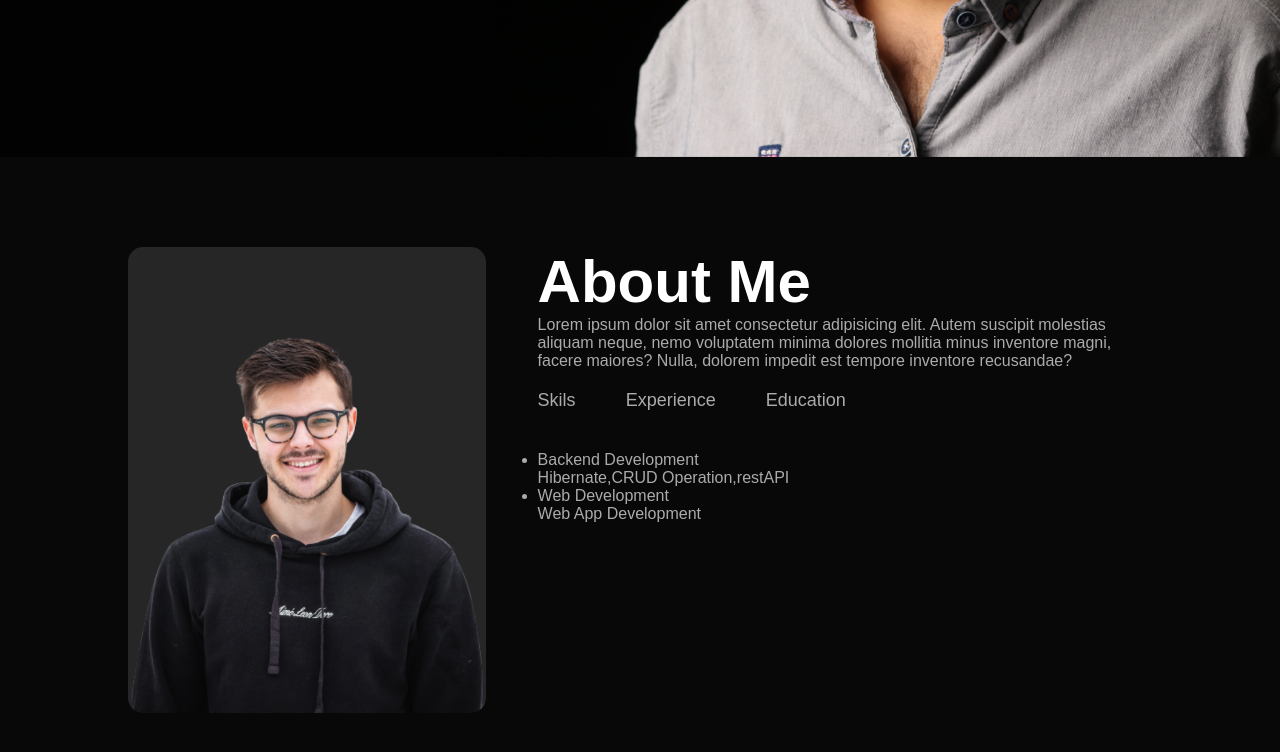
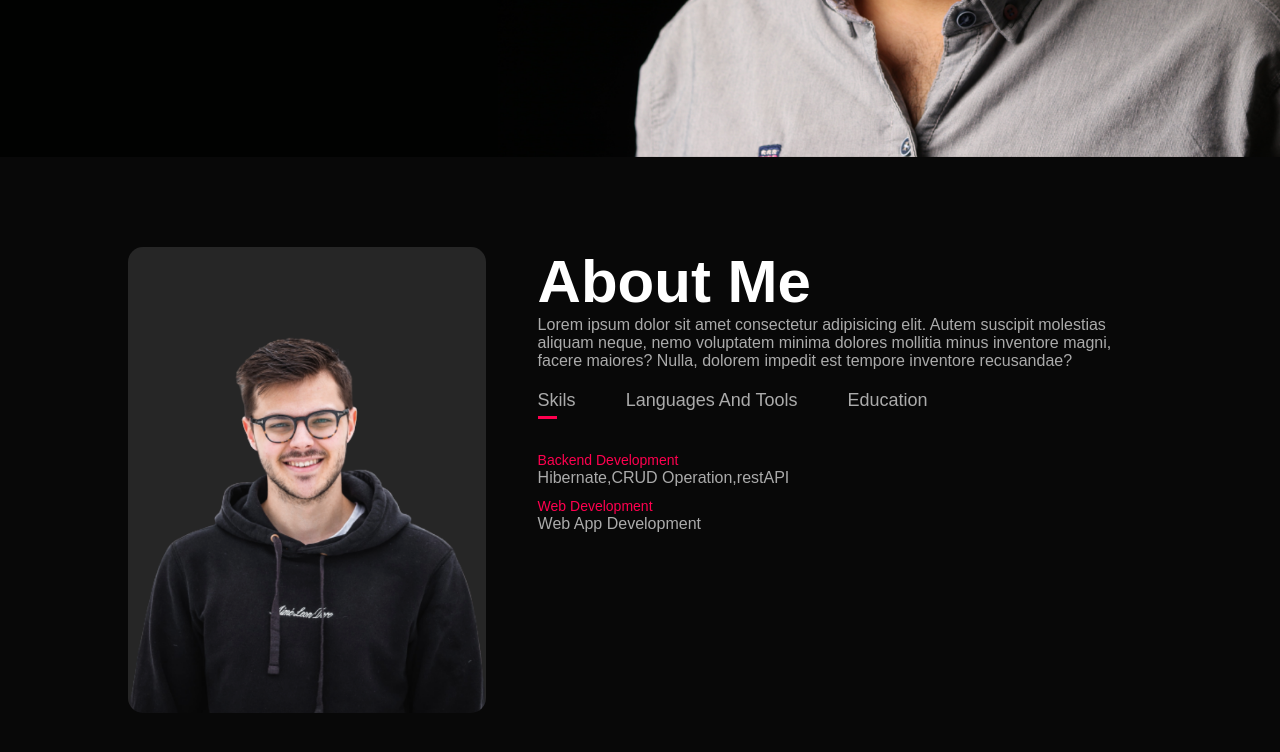
Before and after one commit to yogeshpandey143/Portfolio, a plain HTML site: page index.html in a window 1280 px wide. Both pictures are taken after a click on the element "Skils". Shown: the part 643-1395 px from the top of the page. Drawn offline with Linux system fonts and the light colour scheme.

Commit message:
about section

```diff
--- a/index.html
+++ b/index.html
@@ -38,22 +38,57 @@
                 <h1 class="sub-title">About Me</h1>
                 <p>Lorem ipsum dolor sit amet consectetur adipisicing elit. Autem suscipit molestias aliquam neque, nemo voluptatem minima dolores mollitia minus inventore magni, facere maiores? Nulla, dolorem impedit est tempore inventore recusandae?</p>
            <div class="tab-title">
-            <p class="tab-links  active-link">Skils</p>
-            <p class="tab-links">Experience</p>
-            <p class="tab-links">Education</p>
+            <p class="tab-links  active-link" onclick="opentab('skills')">Skils</p>
+            <p class="tab-links" onclick="opentab('languages')">Languages And Tools</p>
+            <p class="tab-links"onclick="opentab('education')">Education</p>
 
            </div>
 
-           <div class="tab-content">
+           <div class="tab-contents active-tab" id="skills">
             <ul>
                   <li><span>Backend Development</span><br>Hibernate,CRUD Operation,restAPI </li>
                   <li><span>Web Development</span><br>Web App Development</li>
             </ul>
            </div>
+
+           <div class="tab-contents" id="languages">
+            <ul>
+                  <li><span>Programming Languages</span><br>C,C++,Java</li>
+                  <li><span>Development Frameworks </span><br>Sping Boot,Bootstrap,React </li>
+                  <li><span>Others </span><br>Git & GitHub </li>
+            </ul>
+           </div>
+
+
+
+
+           <div class="tab-contents"id="education">
+            <ul>
+                  <li><span>2023-current</span><br>MCA Kamla Nehru Institute Of Technology</li>
+                  <li><span>2018-2021</span><br>BCA Schhool Of Management Sciences</li>
+            </ul>
+           </div>
+
+
             </div>
         </div>
     </div>
 </div>
+<script>
+    var tablinks=document.getElementsByClassName("tab-links");
+    var tabcontents=document.getElementsByClassName("tab-contents");
 
+    function opentab(tabname)
+    {
+        for(tablink of tablinks){
+            tablink.classList.remove("active-links")
+        }
+        for(tabcontent of tabcontents){
+            tabcontent.classList.remove("active-tab")
+        }
+        event.currentTarget.classList.add("active-links")
+        document.getElementById(tabname).classList.add("active-tab")
+    }
+</script>
 </body>
 </html>
--- a/style.css
+++ b/style.css
@@ -128,6 +128,22 @@ nav ul li a:hover::after{
     bottom: -8px;
     transition: 0.25s;
 }
-.tab-links.active-link{
+.tab-links.active-link::after{
+    width: 50%;
+}
+.tab-contents ul li{
+    list-style: none;
+    margin: 10px 0;
+}
+.tab-contents ul li span{
+    color: #ff004f;
+    font-size: 14px;
 
 }
+.tab-contents{
+    display: none;
+
+}
+.tab-contents.active-tab{
+    display: block;
+}
```
